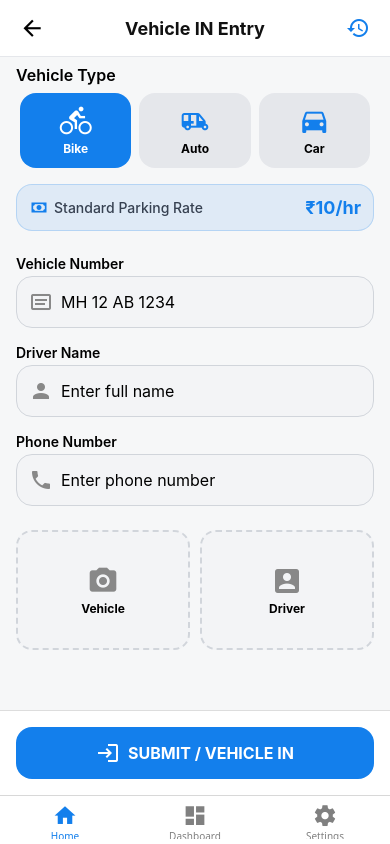
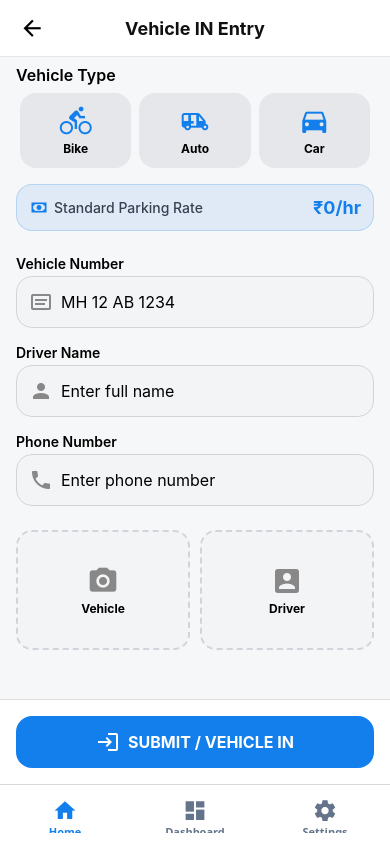
Before and after one commit to athuchandole/MyParking, a React Native app: screen /Checkin in a window 390 px wide. Built offline with nearby package versions, Linux system fonts and the light colour scheme.

Commit message:
edit and Update

```diff
--- a/navigation/BottomTabs.js
+++ b/navigation/BottomTabs.js
@@ -14,50 +14,157 @@ import BillScreen from '../screens/BillScreen';
 const Tab = createBottomTabNavigator();
 const RootStack = createNativeStackNavigator();
 
+/* -------------------------------------------------------
+   HOME STACK
+------------------------------------------------------- */
+
 function HomeStackScreen() {
+
     return (
-        <RootStack.Navigator screenOptions={{ headerShown: false }}>
-            <RootStack.Screen name="HomeMain" component={HomeScreen} />
-            <RootStack.Screen name="Checkin" component={Checkin} />
-            <RootStack.Screen name="Checkout" component={Checkout} />
-            <RootStack.Screen name="BillScreen" component={BillScreen} />
+
+        <RootStack.Navigator
+            screenOptions={{
+                headerShown: false,
+                animation: "slide_from_right",
+                gestureEnabled: true
+            }}
+        >
+
+            <RootStack.Screen
+                name="HomeMain"
+                component={HomeScreen}
+            />
+
+            <RootStack.Screen
+                name="Checkin"
+                component={Checkin}
+            />
+
+            <RootStack.Screen
+                name="Checkout"
+                component={Checkout}
+            />
+
+            <RootStack.Screen
+                name="BillScreen"
+                component={BillScreen}
+            />
+
         </RootStack.Navigator>
+
     );
 }
 
+/* -------------------------------------------------------
+   DASHBOARD STACK
+------------------------------------------------------- */
+
 function DashboardStackScreen() {
+
     return (
-        <RootStack.Navigator screenOptions={{ headerShown: false }}>
-            <RootStack.Screen name="DashboardMain" component={DashboardScreen} />
-            <RootStack.Screen name="Checkout" component={Checkout} />
-            <RootStack.Screen name="BillScreen" component={BillScreen} />
+
+        <RootStack.Navigator
+            screenOptions={{
+                headerShown: false,
+                animation: "slide_from_right",
+                gestureEnabled: true
+            }}
+        >
+
+            <RootStack.Screen
+                name="DashboardMain"
+                component={DashboardScreen}
+            />
+
+            {/* Needed for edit mode */}
+            <RootStack.Screen
+                name="Checkin"
+                component={Checkin}
+            />
+
+            <RootStack.Screen
+                name="Checkout"
+                component={Checkout}
+            />
+
+            <RootStack.Screen
+                name="BillScreen"
+                component={BillScreen}
+            />
+
         </RootStack.Navigator>
+
     );
 }
+
+/* -------------------------------------------------------
+   BOTTOM TAB NAVIGATION
+------------------------------------------------------- */
 
 export default function BottomTabs() {
 
     return (
 
         <Tab.Navigator
+
             screenOptions={({ route }) => ({
+
+                headerShown: false,
+
                 tabBarActiveTintColor: '#137fec',
-                tabBarInactiveTintColor: 'gray',
-                headerShown: false,
+                tabBarInactiveTintColor: '#64748b',
+
+                tabBarStyle: {
+                    height: 60,
+                    paddingBottom: 6,
+                    paddingTop: 6
+                },
+
+                tabBarLabelStyle: {
+                    fontSize: 11,
+                    fontWeight: '600'
+                },
+
                 tabBarIcon: ({ color, size }) => {
+
                     let iconName;
-                    if (route.name === 'Home') iconName = 'home';
-                    else if (route.name === 'Dashboard') iconName = 'view-dashboard';
-                    else if (route.name === 'Settings') iconName = 'cog';
-                    return <MaterialCommunityIcons name={iconName} size={size} color={color} />;
+
+                    if (route.name === 'Home')
+                        iconName = 'home';
+
+                    else if (route.name === 'Dashboard')
+                        iconName = 'view-dashboard';
+
+                    else if (route.name === 'Settings')
+                        iconName = 'cog';
+
+                    return (
+                        <MaterialCommunityIcons
+                            name={iconName}
+                            size={size}
+                            color={color}
+                        />
+                    );
                 }
+
             })}
+
         >
 
-            <Tab.Screen name="Home" component={HomeStackScreen} />
-            <Tab.Screen name="Dashboard" component={DashboardStackScreen} />
-            <Tab.Screen name="Settings" component={SettingsScreen} />
+            <Tab.Screen
+                name="Home"
+                component={HomeStackScreen}
+            />
 
+            <Tab.Screen
+                name="Dashboard"
+                component={DashboardStackScreen}
+            />
+
+            <Tab.Screen
+                name="Settings"
+                component={SettingsScreen}
+            />
         </Tab.Navigator>
 
     );
--- a/screens/Checkin.js
+++ b/screens/Checkin.js
@@ -1,16 +1,20 @@
-//screens/Checkin.js
+//Parking/screens/Checkin.js
 import React, { useState, useEffect, useCallback, useRef } from 'react';
 import { View, Text, TextInput, TouchableOpacity, StyleSheet, ScrollView, Image, Modal, Alert } from 'react-native';
 import { MaterialCommunityIcons } from '@expo/vector-icons';
 import { useFonts } from 'expo-font';
 import { getParkingRates } from '../storage/ParkingRate';
-import { saveCheckin } from '../storage/CheckinStorage';
+import { saveCheckin, getCheckins } from '../storage/CheckinStorage';
 import { getDefaultPlate } from '../storage/DefaultPlateStorage';
 import { useFocusEffect } from '@react-navigation/native';
 import { CameraView } from 'expo-camera';
 import Header from "../components/Header";
+import AsyncStorage from '@react-native-async-storage/async-storage';
 
-export default function Checkin({ navigation }) {
+export default function Checkin({ navigation, route }) {
+
+    const editMode = route?.params?.editMode || false;
+    const editItem = route?.params?.item;
 
     const cameraRef = useRef(null);
 
@@ -27,7 +31,8 @@ export default function Checkin({ navigation }) {
 
     const [flash, setFlash] = useState('off');
 
-    const [selectedVehicle, setSelectedVehicle] = useState('bike');
+    const [selectedVehicle, setSelectedVehicle] = useState(null);
+
     const [rates, setRates] = useState({ bike: '10', auto: '20', car: '40' });
 
     const [fontsLoaded] = useFonts({
@@ -42,24 +47,46 @@ export default function Checkin({ navigation }) {
     };
 
     const loadDefaultPlate = async () => {
+
+        if (editMode) return;
+
         const plate = await getDefaultPlate();
+
         if (plate) {
+
             setDefaultPlate(plate);
-            // Pre-fill Vehicle Number with default Part1 and Part2
-            const formatted = [plate.part1, plate.part2].filter(Boolean).join(' ');
+
+            const formatted = [plate.part1, plate.part2]
+                .filter(Boolean)
+                .join(' ');
+
             setVehicleNumber(formatted);
+
         }
+
     };
 
     useEffect(() => {
+
         loadRates();
         loadDefaultPlate();
+
+        if (editMode && editItem) {
+
+            setVehicleNumber(editItem.vehicleNumber);
+            setDriverName(editItem.driverName);
+            setPhoneNumber(editItem.phoneNumber);
+            setVehicleImage(editItem.vehicleImage);
+            setDriverImage(editItem.driverImage);
+            setSelectedVehicle(editItem.vehicleType);
+
+        }
+
     }, []);
 
     useFocusEffect(
         useCallback(() => {
             loadRates();
-            loadDefaultPlate();
         }, [])
     );
 
@@ -72,7 +99,9 @@ export default function Checkin({ navigation }) {
     const currentRate = rates[selectedVehicle] || '0';
 
     const handleVehicleNumber = (text) => {
-        // Preserve existing default plate as starting point
+
+        if (editMode) return;
+
         let clean = text.toUpperCase().replace(/[^A-Z0-9]/g, '');
 
         let part1 = clean.slice(0, 2).replace(/[^A-Z]/g, '');
@@ -80,7 +109,9 @@ export default function Checkin({ navigation }) {
         let part3 = clean.slice(4, 6).replace(/[^A-Z]/g, '');
         let part4 = clean.slice(6, 10).replace(/[^0-9]/g, '');
 
-        let formatted = [part1, part2, part3, part4].filter(Boolean).join(' ');
+        let formatted = [part1, part2, part3, part4]
+            .filter(Boolean)
+            .join(' ');
 
         setVehicleNumber(formatted);
 
@@ -88,14 +119,20 @@ export default function Checkin({ navigation }) {
         else if (clean.length < 4) setKeyboardType('numeric');
         else if (clean.length < 6) setKeyboardType('default');
         else setKeyboardType('numeric');
+
     };
 
     const openCamera = (type) => {
+
+        if (editMode) return;
+
         setCaptureType(type);
         setCameraVisible(true);
+
     };
 
     const takePhoto = async () => {
+
         if (!cameraRef.current) return;
 
         const photo = await cameraRef.current.takePictureAsync({ quality: 0.6 });
@@ -107,9 +144,51 @@ export default function Checkin({ navigation }) {
         }
 
         setCameraVisible(false);
+
+    };
+
+    const updateEntry = async () => {
+
+        const data = await getCheckins();
+
+        const updated = data.map(v => {
+
+            if (v.id === editItem.id) {
+
+                return {
+                    ...v,
+                    driverName,
+                    phoneNumber,
+                    vehicleType: selectedVehicle,
+                    rate: currentRate
+                };
+
+            }
+
+            return v;
+
+        });
+
+        await AsyncStorage.setItem("PARKING_CHECKINS", JSON.stringify(updated));
+
+        Alert.alert("Updated", "Entry updated successfully");
+
+        navigation.goBack();
+
     };
 
     const handleSubmit = async () => {
+
+        if (!selectedVehicle) {
+            Alert.alert("Vehicle Type Required", "Please select vehicle type.");
+            return;
+        }
+
+        if (editMode) {
+            updateEntry();
+            return;
+        }
+
         if (!vehicleNumber || !driverName) {
             Alert.alert("Missing Details", "Please fill vehicle number and driver name.");
             return;
@@ -130,62 +209,88 @@ export default function Checkin({ navigation }) {
         if (success) {
             Alert.alert("Success", "Vehicle check-in saved");
             navigation.navigate('HomeMain');
-        } else {
-            Alert.alert("Error", "Failed to save check-in");
         }
+
     };
 
     if (!fontsLoaded) return null;
 
     return (
+
         <View style={styles.container}>
 
             <Modal visible={cameraVisible} animationType="slide">
+
                 <View style={{ flex: 1, backgroundColor: '#000', justifyContent: 'center', alignItems: 'center' }}>
+
                     <CameraView ref={cameraRef} style={styles.passportCamera} facing="back" flash={flash} />
+
                     <TouchableOpacity style={styles.flashBtn} onPress={() => setFlash(flash === 'off' ? 'on' : 'off')}>
                         <MaterialCommunityIcons name={flash === 'on' ? 'flash' : 'flash-off'} size={28} color="#fff" />
                     </TouchableOpacity>
+
                     <TouchableOpacity style={styles.captureButton} onPress={takePhoto}>
                         <MaterialCommunityIcons name="camera" size={32} color="#fff" />
                     </TouchableOpacity>
+
                     <TouchableOpacity style={styles.closeCamera} onPress={() => setCameraVisible(false)}>
                         <MaterialCommunityIcons name="close" size={28} color="#fff" />
                     </TouchableOpacity>
+
                 </View>
+
             </Modal>
 
-            <Header title="Vehicle IN Entry" navigation={navigation} rightIcon="history" />
+            <Header title={editMode ? "Edit Entry" : "Vehicle IN Entry"} navigation={navigation} />
 
             <ScrollView contentContainerStyle={{ paddingBottom: 100 }}>
 
                 <View style={styles.section}>
+
                     <Text style={styles.sectionTitle}>Vehicle Type</Text>
+
                     <View style={styles.vehicleTypeContainer}>
-                        {vehicleTypes.map((type) => {
+
+                        {vehicleTypes.map(type => {
+
                             const active = selectedVehicle === type.key;
+
                             return (
+
                                 <TouchableOpacity
                                     key={type.key}
                                     style={[styles.vehicleTypeCard, active && styles.vehicleActive]}
                                     onPress={() => setSelectedVehicle(type.key)}
                                 >
+
                                     <MaterialCommunityIcons name={type.icon} size={32} color={active ? "#fff" : "#137fec"} />
                                     <Text style={[styles.vehicleTypeText, active && { color: "#fff" }]}>{type.label}</Text>
+
                                 </TouchableOpacity>
+
                             );
+
                         })}
+
                     </View>
+
                 </View>
 
+                {/* STANDARD RATE UI RESTORED */}
+
                 <View style={styles.section}>
+
                     <View style={styles.rateBox}>
+
                         <View style={{ flexDirection: 'row', alignItems: 'center', gap: 5 }}>
                             <MaterialCommunityIcons name="cash" size={20} color="#137fec" />
                             <Text style={styles.rateText}>Standard Parking Rate</Text>
                         </View>
+
                         <Text style={styles.rateAmount}>₹{currentRate}/hr</Text>
+
                     </View>
+
                 </View>
 
                 <View style={styles.section}>
@@ -193,99 +298,165 @@ export default function Checkin({ navigation }) {
                     <Text style={styles.inputLabel}>Vehicle Number</Text>
 
                     <View style={styles.inputWrapper}>
+
                         <MaterialCommunityIcons name="card-text-outline" size={24} color="#888" style={styles.inputIcon} />
+
                         <TextInput
                             style={styles.input}
                             placeholder="MH 12 AB 1234"
                             value={vehicleNumber}
+                            editable={!editMode}
                             onChangeText={handleVehicleNumber}
                             keyboardType={keyboardType}
-                            autoCapitalize="characters"
-                            maxLength={13}
                         />
+
+                        {editMode && <MaterialCommunityIcons name="lock" size={18} color="red" />}
+
                     </View>
 
-                    {defaultPlate.part1 && defaultPlate.part2 && (
+                    {defaultPlate.part1 && defaultPlate.part2 && !editMode && (
                         <Text style={styles.defaultPlateText}>
                             Default Plate: {defaultPlate.part1} {defaultPlate.part2}
                         </Text>
                     )}
 
                     <Text style={styles.inputLabel}>Driver Name</Text>
+
                     <View style={styles.inputWrapper}>
                         <MaterialCommunityIcons name="account" size={24} color="#888" style={styles.inputIcon} />
                         <TextInput style={styles.input} placeholder="Enter full name" value={driverName} onChangeText={setDriverName} />
                     </View>
 
                     <Text style={styles.inputLabel}>Phone Number</Text>
+
                     <View style={styles.inputWrapper}>
                         <MaterialCommunityIcons name="phone" size={24} color="#888" style={styles.inputIcon} />
-                        <TextInput style={styles.input} placeholder="Enter phone number" keyboardType="phone-pad" value={phoneNumber} onChangeText={setPhoneNumber} maxLength={10} />
+                        <TextInput
+                            style={styles.input}
+                            placeholder="Enter phone number"
+                            keyboardType="number-pad"
+                            value={phoneNumber}
+                            onChangeText={(text) => {
+                                const clean = text.replace(/[^0-9]/g, '');
+                                setPhoneNumber(clean.slice(0, 10));
+                            }}
+                            maxLength={10}
+                        />
                     </View>
 
                 </View>
 
                 <View style={styles.section}>
+
                     <View style={styles.imageRow}>
+
                         <TouchableOpacity style={styles.captureBox} onPress={() => openCamera('vehicle')}>
-                            {vehicleImage ? <Image source={{ uri: vehicleImage }} style={styles.previewImage} /> :
+
+                            {vehicleImage
+                                ? <Image source={{ uri: vehicleImage }} style={styles.previewImage} />
+                                :
                                 <>
                                     <MaterialCommunityIcons name="camera" size={32} color="#888" />
                                     <Text style={styles.captureText}>Vehicle</Text>
                                 </>
                             }
+
+                            {editMode && <MaterialCommunityIcons name="lock" size={20} color="red" style={styles.lockOverlay} />}
+
                         </TouchableOpacity>
 
                         <TouchableOpacity style={styles.captureBox} onPress={() => openCamera('driver')}>
-                            {driverImage ? <Image source={{ uri: driverImage }} style={styles.previewImage} /> :
+
+                            {driverImage
+                                ? <Image source={{ uri: driverImage }} style={styles.previewImage} />
+                                :
                                 <>
                                     <MaterialCommunityIcons name="account-box" size={32} color="#888" />
                                     <Text style={styles.captureText}>Driver</Text>
                                 </>
                             }
+
+                            {editMode && <MaterialCommunityIcons name="lock" size={20} color="red" style={styles.lockOverlay} />}
+
                         </TouchableOpacity>
+
                     </View>
+
                 </View>
 
             </ScrollView>
 
             <View style={styles.footer}>
+
                 <TouchableOpacity style={styles.submitButton} onPress={handleSubmit}>
                     <MaterialCommunityIcons name="login" size={24} color="#fff" />
-                    <Text style={styles.submitText}>SUBMIT / VEHICLE IN</Text>
+                    <Text style={styles.submitText}>
+                        {editMode ? "UPDATE ENTRY" : "SUBMIT / VEHICLE IN"}
+                    </Text>
                 </TouchableOpacity>
+
             </View>
 
         </View>
+
     );
+
 }
 
 const styles = StyleSheet.create({
+
     container: { flex: 1, backgroundColor: '#f6f7f8' },
-    headerTitle: { fontSize: 18, fontWeight: 'bold' },
+
     section: { paddingHorizontal: 16, paddingVertical: 8 },
+
     sectionTitle: { fontSize: 16, fontWeight: '600', marginBottom: 8 },
+
     vehicleTypeContainer: { flexDirection: 'row', justifyContent: 'space-between' },
+
     vehicleTypeCard: { flex: 1, marginHorizontal: 4, backgroundColor: '#e5e7eb', borderRadius: 16, padding: 12, alignItems: 'center' },
+
     vehicleActive: { backgroundColor: '#137fec' },
+
     vehicleTypeText: { fontSize: 12, fontWeight: '700', marginTop: 4 },
+
     rateBox: { flexDirection: 'row', justifyContent: 'space-between', backgroundColor: 'rgba(19,127,236,0.1)', borderColor: 'rgba(19,127,236,0.2)', borderWidth: 1, padding: 12, borderRadius: 16, alignItems: 'center' },
+
     rateText: { fontSize: 14, fontWeight: '500', color: '#374151' },
+
     rateAmount: { fontSize: 18, fontWeight: '700', color: '#137fec' },
+
     inputLabel: { fontSize: 14, fontWeight: '600', marginBottom: 4, marginTop: 8 },
+
     defaultPlateText: { fontSize: 14, fontWeight: '500', color: '#137fec', marginVertical: 4 },
+
     inputWrapper: { flexDirection: 'row', alignItems: 'center', backgroundColor: '#f3f4f6', borderRadius: 16, borderWidth: 1, borderColor: '#d1d5db', paddingHorizontal: 12, height: 52, marginBottom: 8 },
+
     inputIcon: { marginRight: 8 },
+
     input: { flex: 1, fontSize: 16 },
+
     imageRow: { flexDirection: 'row', gap: 10 },
+
     captureBox: { flex: 1, backgroundColor: '#f3f4f6', height: 120, borderRadius: 16, borderWidth: 2, borderStyle: 'dashed', borderColor: '#d1d5db', alignItems: 'center', justifyContent: 'center', overflow: 'hidden' },
-    previewImage: { width: '100%', height: '100%' },
+
+    previewImage: { width: '100%', height: '100%', resizeMode: 'cover' },
+
     captureText: { fontSize: 12, fontWeight: '700', marginTop: 4 },
+
+    lockOverlay: { position: 'absolute', top: 6, right: 6 },
+
     footer: { padding: 16, borderTopWidth: 1, borderTopColor: '#ddd', backgroundColor: '#fff' },
+
     submitButton: { flexDirection: 'row', alignItems: 'center', justifyContent: 'center', backgroundColor: '#137fec', borderRadius: 16, paddingVertical: 14, gap: 8 },
+
     submitText: { color: '#fff', fontWeight: '700', fontSize: 16 },
+
     passportCamera: { width: 260, height: 360, borderRadius: 20, overflow: 'hidden' },
+
     captureButton: { position: 'absolute', bottom: 60, backgroundColor: '#137fec', width: 70, height: 70, borderRadius: 40, alignItems: 'center', justifyContent: 'center' },
+
     flashBtn: { position: 'absolute', top: 60, right: 30 },
+
     closeCamera: { position: 'absolute', top: 60, left: 30 }
+
 });
```
Also changed, not shown: screens/DashboardScreen.js (+32 -109 lines).
